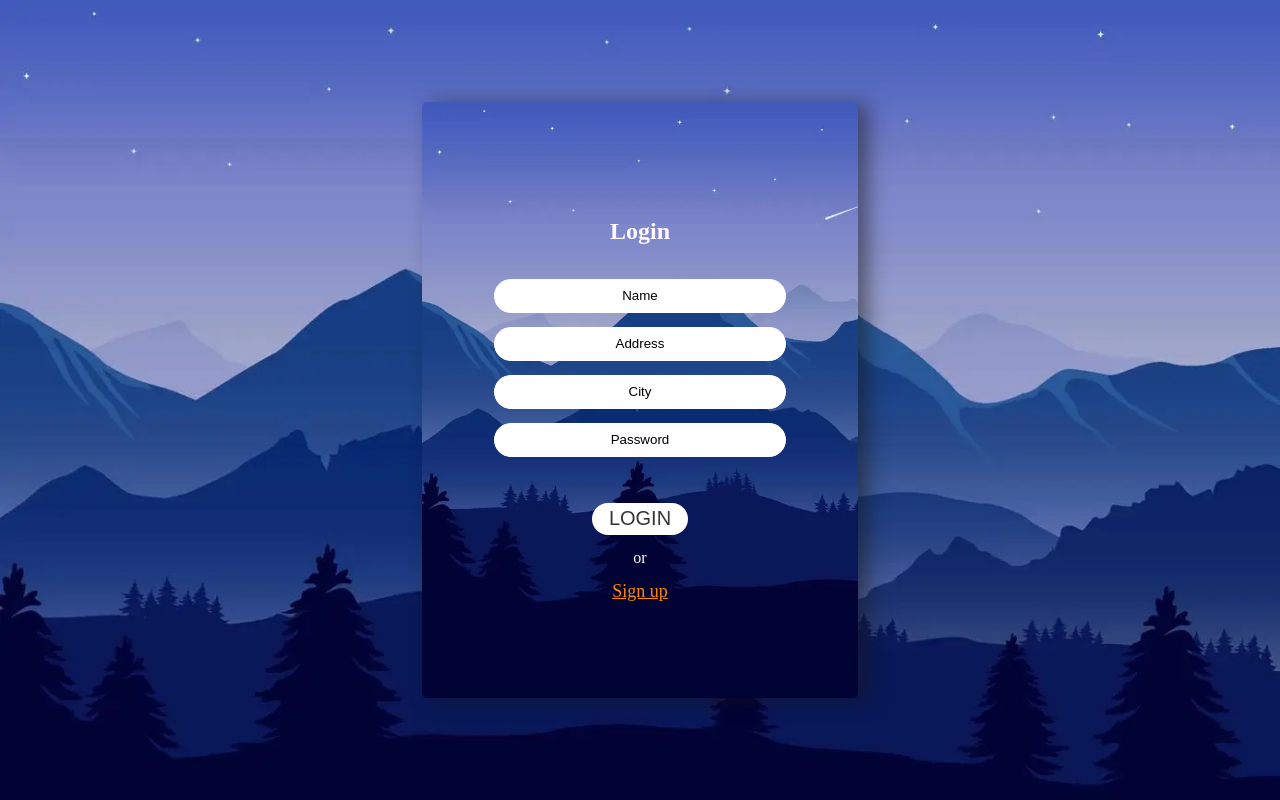
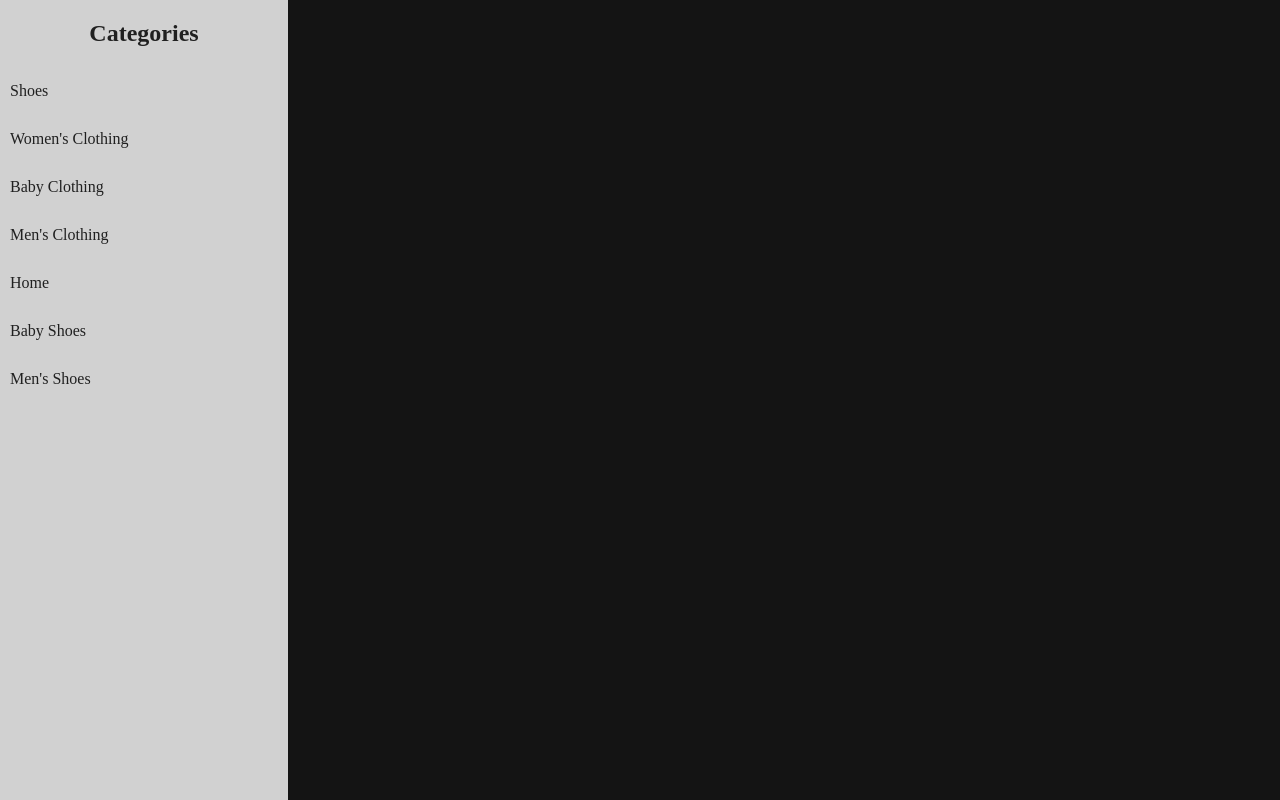
Before and after one commit to devisacoder/proyecto2Tiendas, a React (Vite) app: page / in a window 1280 px wide. Before the commit this address led to /Login. Built offline with nearby package versions, Linux system fonts and the light colour scheme.

Commit message:
maquetacion del sidebar

```diff
--- a/src/App.css
+++ b/src/App.css
@@ -0,0 +1,5 @@
+body{
+    padding: 0;
+    margin: 0;
+    box-sizing: border-box;
+}
--- a/src/App.jsx
+++ b/src/App.jsx
@@ -1,20 +1,22 @@
-import { BrowserRouter as Router, Routes, Route, Navigate } from 'react-router-dom'
-import { lazy } from 'react'
+// import { BrowserRouter as Router, Routes, Route, Navigate } from 'react-router-dom'
+// import { lazy } from 'react'
 import './App.css'
-import { PageLogin } from './pages/PageLogin'
-import { Suspense } from 'react'
+import { SidebarCategories } from './components/sidebarCategories/sidebarCategories';
+// import { PageLogin } from './pages/PageLogin'
+// import { Suspense } from 'react'
 
-import { SignUp } from './components/singUp/SignUp';
+// import { SignUp } from './components/singUp/SignUp';
 
 function App() {
   return (
-    <Router>
-      <Routes>
-        <Route path="/" element={<Navigate to="/Login" />} />
-        <Route path="/Login" element={<PageLogin />} />
-        <Route path="/SignUp" element={<SignUp />} />
-      </Routes>
-    </Router>
+    <SidebarCategories/>
+    // <Router>
+    //   <Routes>
+    //     <Route path="/" element={<Navigate to="/Login" />} />
+    //     <Route path="/Login" element={<PageLogin />} />
+    //     <Route path="/SignUp" element={<SignUp />} />
+    //   </Routes>
+    // </Router>
   );
 }
 
--- /dev/null
+++ b/src/components/sidebarCategories/sidebarCategories.css
@@ -0,0 +1,35 @@
+.container-sidebar{
+    display: flex;
+    flex-direction: column;
+    height:100vh;
+    width: 18rem;
+    background-color: rgb(209, 209, 209);
+    color: rgb(32, 32, 32);
+
+}
+.title-sidebar{
+    display: flex;
+    justify-content: center;
+}
+.ul-sidebar{
+    display: flex;
+    flex-direction: column;
+    list-style: none;
+    margin: 0;
+    padding: 0;
+
+}
+.ul-sidebar li {
+    margin: 0;
+    height: 3rem;
+    display: flex;
+    width: 100%;
+    align-items: center;
+    padding-left: 10px;
+    box-sizing: border-box;
+    cursor: pointer;
+}
+
+.ul-sidebar li:hover{
+    background-color: rgb(180, 180, 180);
+}
--- /dev/null
+++ b/src/components/sidebarCategories/sidebarCategories.jsx
@@ -0,0 +1,17 @@
+import './sidebarCategories.css'
+export const SidebarCategories = () => {
+    return(
+        <div className="container-sidebar">
+            <h2 className='title-sidebar'>Categories</h2>
+            <ul className="ul-sidebar">
+                <li>Shoes</li>
+                <li>Women's Clothing</li>
+                <li>Baby Clothing</li>
+                <li>Men's Clothing</li>
+                <li>Home</li>
+                <li>Baby Shoes</li>
+                <li>Men's Shoes</li>
+            </ul>
+        </div>
+    )
+}
--- a/src/pages/PageLogin.jsx
+++ b/src/pages/pageLogin/PageLogin.jsx
@@ -1,4 +1,4 @@
-import { Login } from "../components/login/login"
+import { Login } from "../../components/login/login"
 import './PageLogin.css'
 
 export const PageLogin = () => {
```
Also changed, not shown: src/pages/home/home.jsx (added, +7 -0 lines), src/pages/pageLogin/PageLogin.css (renamed from src/pages/PageLogin.css).
